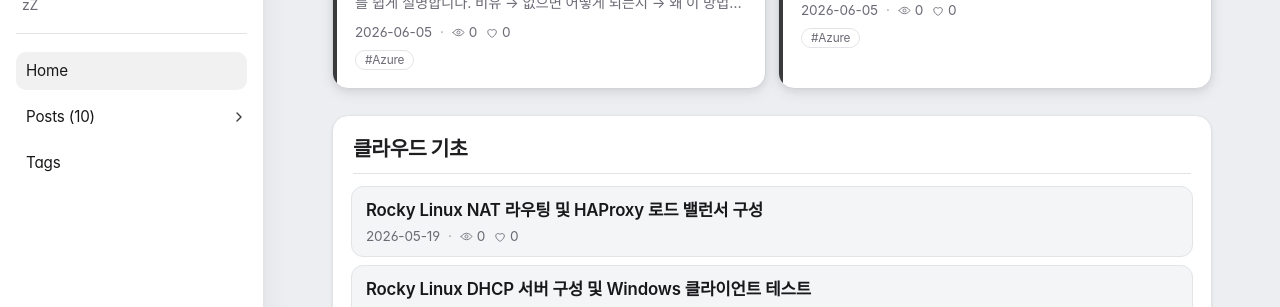
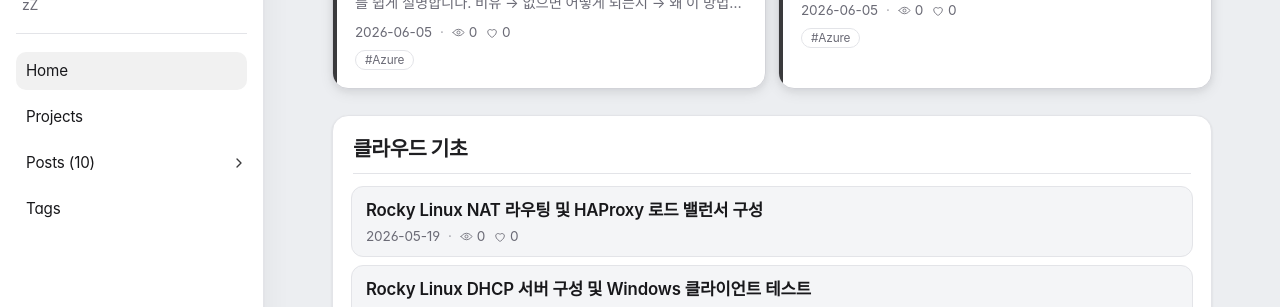
Before and after one commit to nodoff365/nodoff365.github.io, a Jekyll site: the page built from index.html, in a window 1280 px wide. Shown: the part 220-527 px from the top of the page. Built offline with Jekyll 4.4.1, drawn with Linux system fonts in a browser that asks for light colours; some web fonts are replaced; the list of posts is cut into pages by our own code; comment, search, counter and statistics services are not loaded.

Commit message:
사이드바: Projects 메뉴 추가 (Home/Projects/Posts/Tags)
https://claude.ai/code/session_01C5NfB9hNHsTcq2K8pyeX4H

```diff
--- a/_includes/sidebar.html
+++ b/_includes/sidebar.html
@@ -13,6 +13,10 @@
     <ul class="sidebar-root">
       <li>
         <a href="{{ '/' | relative_url }}" class="{% if page.url == '/' %}active{% endif %}">Home</a>
+      </li>
+
+      <li>
+        <a href="{{ '/projects/' | relative_url }}" class="{% if page.url contains '/projects/' %}active{% endif %}">Projects</a>
       </li>
 
       <li class="tree-node posts-node {% if page.url contains '/posts/' %}open{% endif %}">
```
